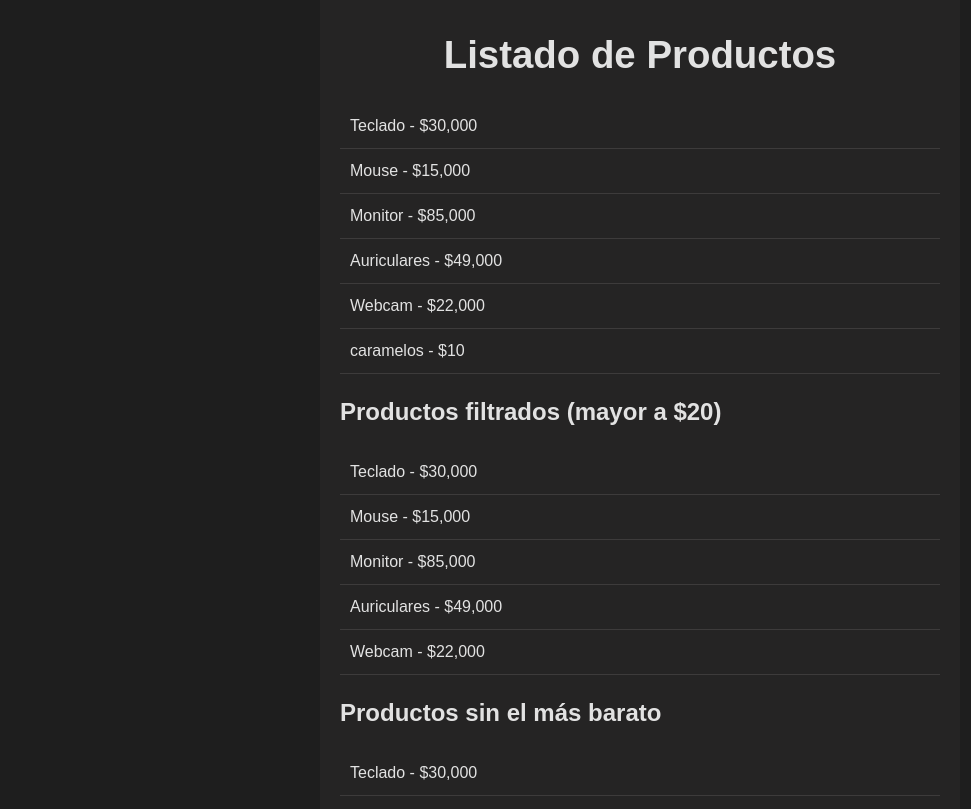
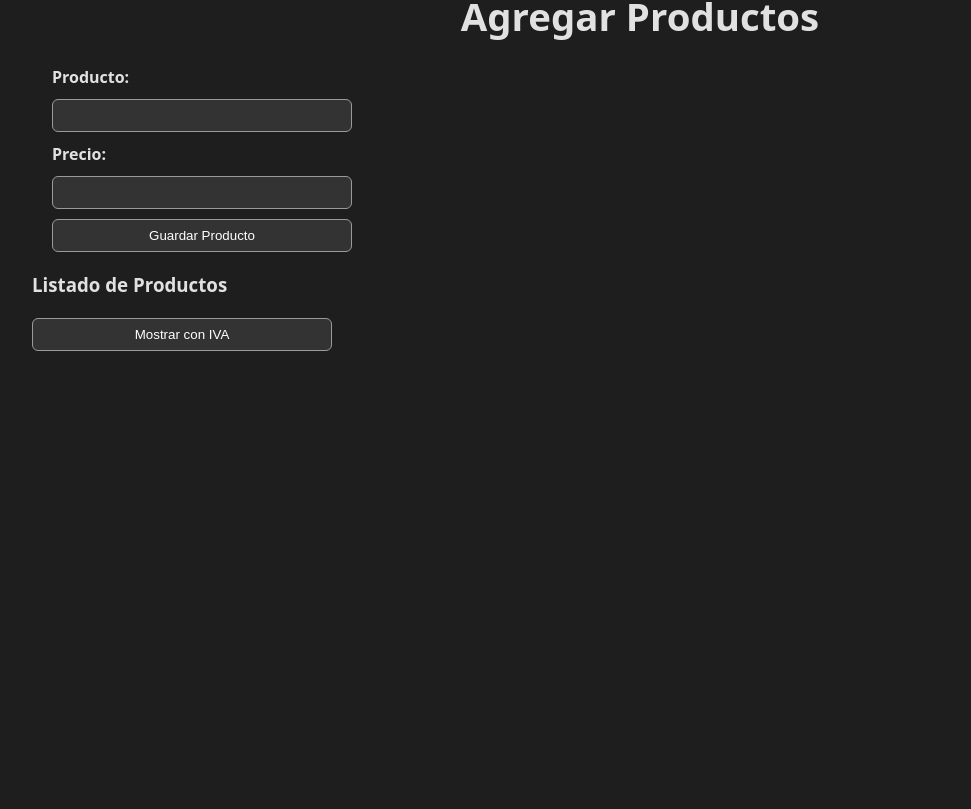
Before and after one commit to LautyCano/TP3PV2025Grupo17, a React (Vite) app: page / in a window 1280 px wide. Shown: the part 445-1254 px from the top of the page, without its empty margins (0-971 px from the left). After the commit the page ends 828 px from the top, so only its background shows below. Built offline with nearby package versions, Linux system fonts and the light colour scheme.

Commit message:
Ejercicio 3 y 4 LucasLucianoCamino

```diff
--- a/src/assets/components/Producto.jsx
+++ b/src/assets/components/Producto.jsx
@@ -1,60 +1,73 @@
+import { useState } from "react";
 import '../css/producto.css';
-import { useState } from 'react';
 
 function Producto() {
-    const [productos] = useState([
-        { descripcion: "Teclado", precio: 30000 },
-        { descripcion: "Mouse", precio: 15000 },
-        { descripcion: "Monitor", precio: 85000 },
-        { descripcion: "Auriculares", precio: 49000 },
-        { descripcion: "Webcam", precio: 22000 },
-        { descripcion: "caramelos", precio: 10 }
-    ]);
+    const [productos, setProductos] = useState([]);
+    const [nombre, setNombre] = useState("");
+    const [precio, setPrecio] = useState("");
+    const [mostrarIVA, setMostrarIVA] = useState(false);
 
+    const manejarFormulario = () => {
+        if (!nombre || !precio) return;
 
-    productos.forEach(p => {
-        console.log(`Producto: ${p.descripcion} - Precio: $${p.precio}`);
-    });
+        const nuevoProducto = {
+            id: productos.length + 1,
+            nproducto: nombre,
+            precio: parseFloat(precio)
+        };
 
+        setProductos([...productos, nuevoProducto]);
+        setNombre("");
+        setPrecio("");
+        setMostrarIVA(false);
+    };
 
-    const productosFiltrados = productos.filter(p => p.precio > 20);
-    console.log("Productos con precio mayor a $20:", productosFiltrados);
-
-    const precioMinimo = Math.min(...productos.map(p => p.precio));
-    const productosSinMasBarato = productos.filter(p => p.precio !== precioMinimo);
-    console.log("Productos sin el más barato:", productosSinMasBarato);
+    const productosAMostrar = mostrarIVA
+        ? productos.map(p => ({
+              ...p,
+              precio: (p.precio * 1.21).toFixed(2)
+          }))
+        : productos;
 
     return (
-        <div className="contenedor">
-            <h1>Listado de Productos</h1>
-            <ul className="lista">
-                {productos.map((p, i) => (
-                    <li key={i}>
-                        {p.descripcion} - ${p.precio.toLocaleString()}
-                    </li>
+        <>
+            <div className="Titulo">
+                <h1>Agregar Productos</h1>
+            </div>
+
+            <div>
+                <form onSubmit={(e) => e.preventDefault()}>
+                    <label>Producto:</label>
+                    <input
+                        type="text"
+                        value={nombre}
+                        onChange={(e) => setNombre(e.target.value)}
+                    />
+
+                    <label>Precio:</label>
+                    <input
+                        type="number"
+                        value={precio}
+                        onChange={(e) => setPrecio(e.target.value)}
+                    />
+
+                    <button type="button" onClick={manejarFormulario}>
+                        Guardar Producto
+                    </button>
+                </form>
+            </div>
+
+            <h3>Listado de Productos</h3>
+            <ul>
+                {productosAMostrar.map((p) => (
+                    <li key={p.id}>{p.nproducto} - ${p.precio}</li>
                 ))}
             </ul>
 
-            <h2>Productos filtrados (mayor a $20)</h2>
-            <ul className="lista">
-                {productosFiltrados.map((p, i) => (
-                    <li key={i}>
-                        {p.descripcion} - ${p.precio.toLocaleString()}
-                    </li>
-                ))}
-            </ul>
-
-            <h2>Productos sin el más barato</h2>
-            <ul className="lista">
-                {productosSinMasBarato.map((p, i) => (
-                    <li key={i}>
-                        {p.descripcion} - ${p.precio.toLocaleString()}
-                    </li>
-                ))}
-            </ul>
-
-            <p>Los productos también se muestran en consola.</p>
-        </div>
+            <button type="button" onClick={() => setMostrarIVA(true)}>
+                Mostrar con IVA
+            </button>
+        </>
     );
 }
 
```
Also changed, not shown: src/assets/components/Tarea.jsx (line endings or trailing spaces).
